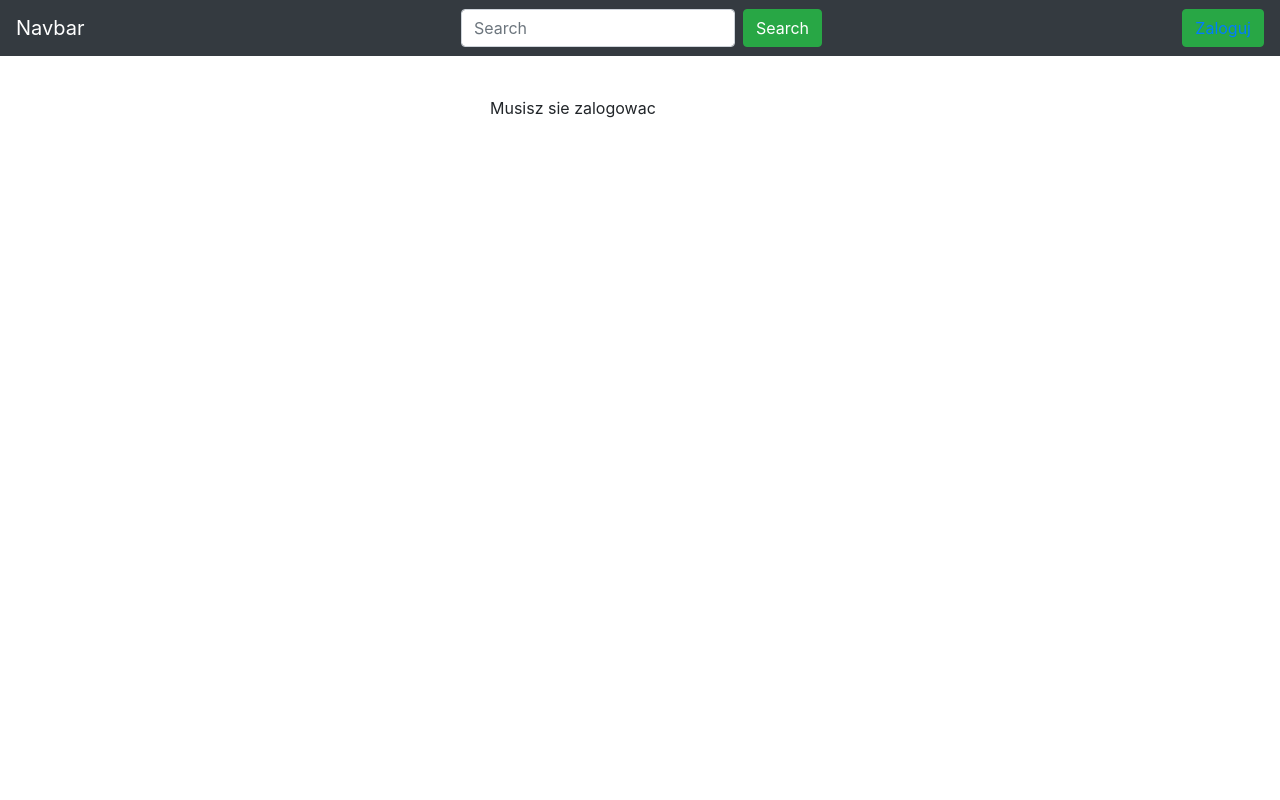
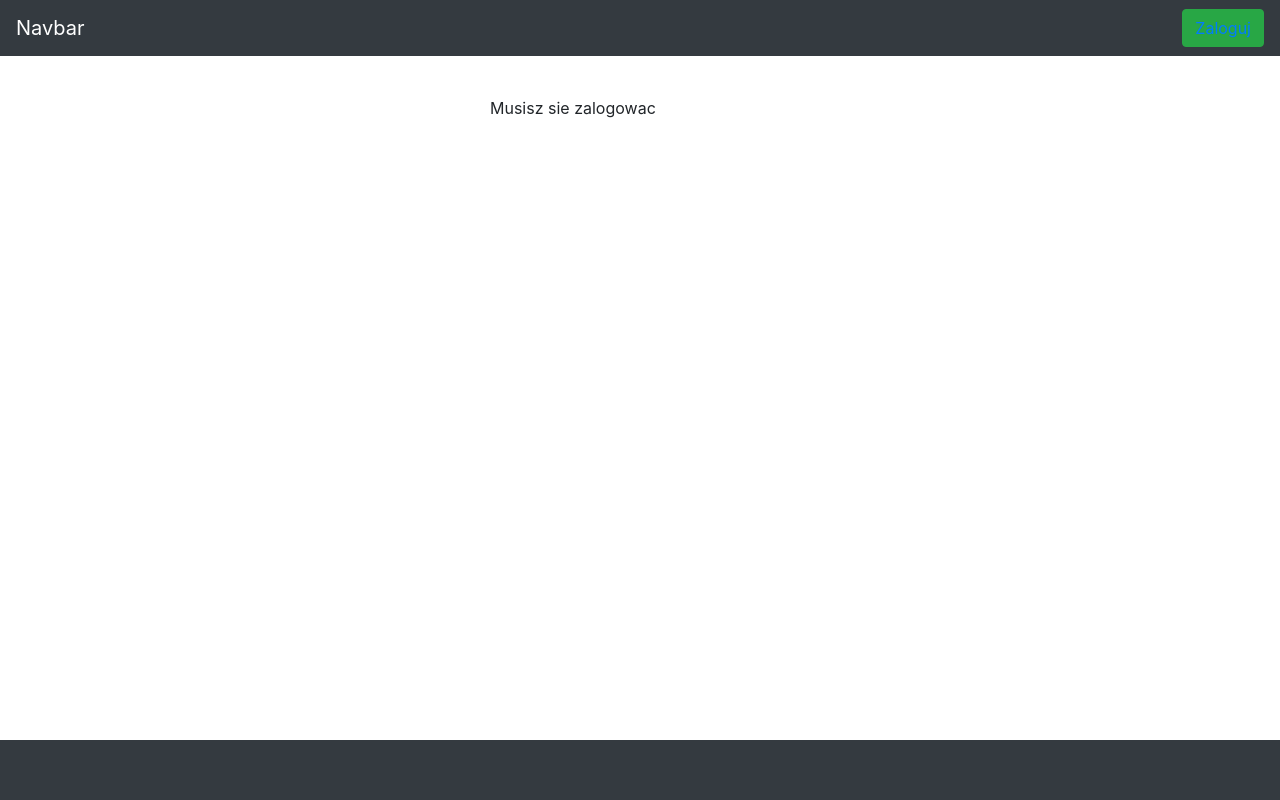
Before and after one commit to Huck9/connect, a Django app: page /LoginError/ in a window 1280 px wide. Run offline with Django 3.2, Linux system fonts and the light colour scheme; some libraries are stand-ins or nearby versions.

Commit message:
Login button

```diff
--- a/main/static/main/style.css
+++ b/main/static/main/style.css
@@ -12,3 +12,12 @@
 a{
     text-decoration: none;
 }
+
+.footer{
+    position: fixed;
+   left: 0;
+   bottom: 0;
+   width: 100%;
+    height: 60px;
+    background-color: #343a40;
+}
--- a/main/templates/main/base.html
+++ b/main/templates/main/base.html
@@ -19,27 +19,27 @@
 <body>
 <header>
     <nav class="navbar navbar-dark bg-dark">
-        <a class="navbar-brand" href="/" >Navbar</a>
-        <form class="form-inline">
-            <input class="form-control mr-sm-2" type="search" placeholder="Search" aria-label="Search">
-            <button class="btn btn-success my-2 my-sm-0" type="submit">Search</button>
-        </form>
+        <a class="navbar-brand" href="/">Navbar</a>
 
+        {% if request.user.is_authenticated %}
+            <button class="btn btn-success my-2 my-sm-0" type="submit"><a href="/events/register">Utwórz wydarzenie</a>
+            </button>
+
+        {% endif %}
         {% if request.user.is_authenticated %}
             <button class="btn btn-success my-2 my-sm-0" type="submit"><a href="/logout">Wyloguj</a></button>
         {% else %}
             <button class="btn btn-success my-2 my-sm-0" type="submit"><a href="/login">Zaloguj</a></button>
         {% endif %}
+
     </nav>
 </header>
 
 <main class="container">
 
-{% block content %}{% endblock %}
-
-
+    {% block content %}{% endblock %}
 </main>
-
+<footer class="footer"></footer>
 <!-- Optional JavaScript -->
 <!-- jQuery first, then Popper.js, then Bootstrap JS -->
 <script src="https://code.jquery.com/jquery-3.3.1.slim.min.js"
--- a/main/templates/main/index.html
+++ b/main/templates/main/index.html
@@ -4,7 +4,6 @@
 
 
 {% block content %}
-    <h1>Fajna apka do wydarzen</h1>
-    <h1><a href="events/register">Utworz wydarzenie (old)</a></h1>
-    <h1><a href="event/">Utworz wydarzenie</a></h1>
+
+
 {% endblock %}
--- a/mysite/urls.py
+++ b/mysite/urls.py
@@ -17,6 +17,7 @@ from django.contrib import admin
 from django.urls import path, include
 from register import views as v
 from main import views as main_view
+from events import views as event_view
 
 urlpatterns = [
     path('admin/', admin.site.urls),
```
Also changed, not shown: event/models.py (deleted, +0 -16 lines), event/urls.py (deleted, +0 -7 lines), event/views.py (deleted, +0 -33 lines).
